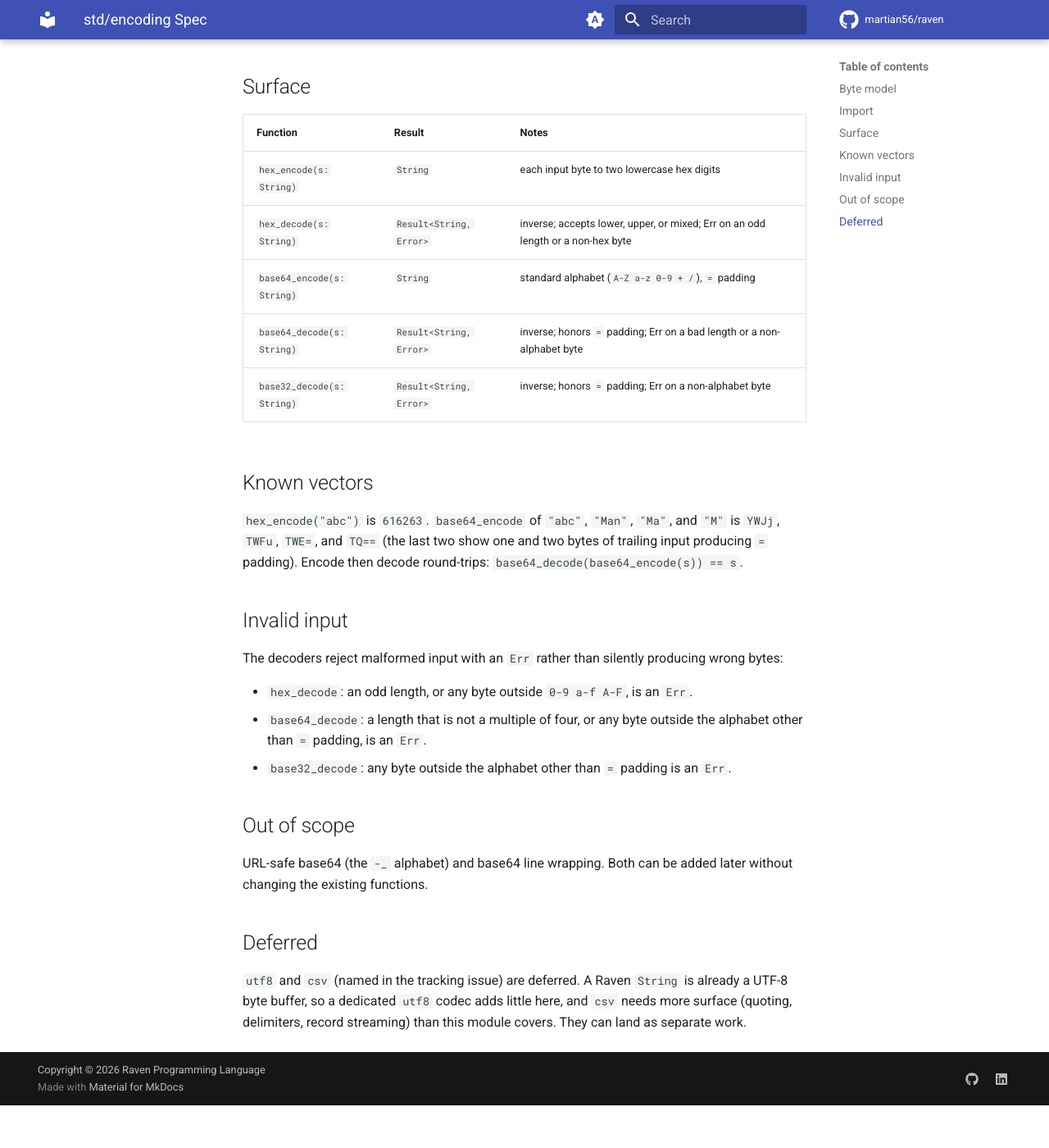
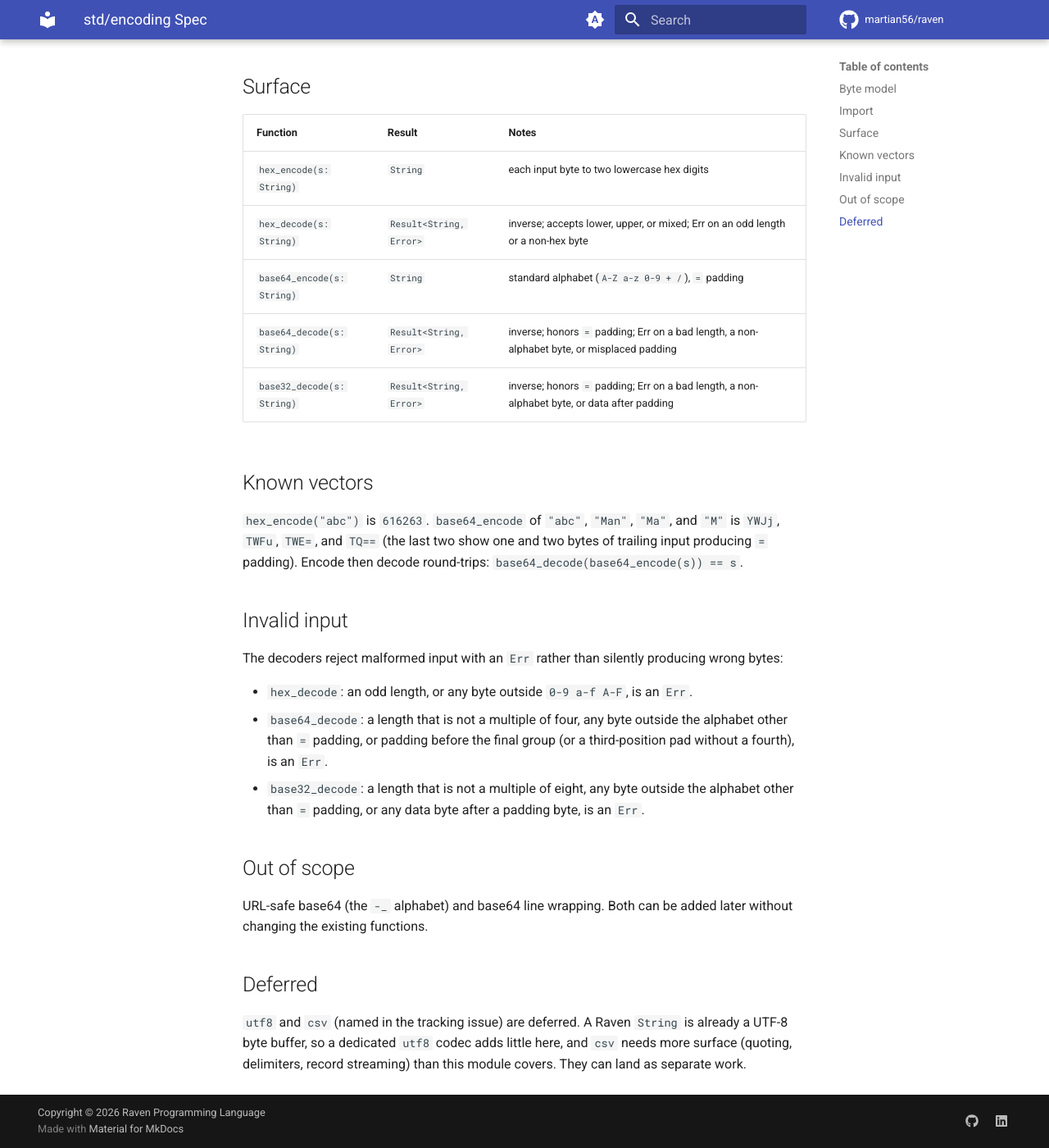
Before and after one commit to martian56/raven, an MkDocs documentation site: the page built from docs/v2/specs/std-encoding.md, in a window 1280 px wide and 1400 px high, scrolled down 711 px. Shown: the whole window at 82% size. Built offline with MkDocs 1.6.1 and Material for MkDocs 9.7.7, drawn with Linux system fonts in a browser that asks for light colours; comment, search, counter and statistics services are not loaded; before the commit the page ends 2059 px from its top, so only the background shows below that.

Commit message:
docs: document base64/base32 decode padding rules
Addresses CodeRabbit on #796: the std/encoding spec now notes that base64_decode
rejects misplaced padding and base32_decode rejects a non-multiple-of-8 length
and data after padding.

```diff
--- a/docs/v2/specs/std-encoding.md
+++ b/docs/v2/specs/std-encoding.md
@@ -32,8 +32,8 @@ fun main() {
 | `hex_encode(s: String)` | `String` | each input byte to two lowercase hex digits |
 | `hex_decode(s: String)` | `Result<String, Error>` | inverse; accepts lower, upper, or mixed; Err on an odd length or a non-hex byte |
 | `base64_encode(s: String)` | `String` | standard alphabet (`A-Z a-z 0-9 + /`), `=` padding |
-| `base64_decode(s: String)` | `Result<String, Error>` | inverse; honors `=` padding; Err on a bad length or a non-alphabet byte |
-| `base32_decode(s: String)` | `Result<String, Error>` | inverse; honors `=` padding; Err on a non-alphabet byte |
+| `base64_decode(s: String)` | `Result<String, Error>` | inverse; honors `=` padding; Err on a bad length, a non-alphabet byte, or misplaced padding |
+| `base32_decode(s: String)` | `Result<String, Error>` | inverse; honors `=` padding; Err on a bad length, a non-alphabet byte, or data after padding |
 
 ## Known vectors
 
@@ -48,10 +48,12 @@ The decoders reject malformed input with an `Err` rather than silently
 producing wrong bytes:
 
 - `hex_decode`: an odd length, or any byte outside `0-9 a-f A-F`, is an `Err`.
-- `base64_decode`: a length that is not a multiple of four, or any byte outside
-  the alphabet other than `=` padding, is an `Err`.
-- `base32_decode`: any byte outside the alphabet other than `=` padding is an
-  `Err`.
+- `base64_decode`: a length that is not a multiple of four, any byte outside
+  the alphabet other than `=` padding, or padding before the final group (or a
+  third-position pad without a fourth), is an `Err`.
+- `base32_decode`: a length that is not a multiple of eight, any byte outside
+  the alphabet other than `=` padding, or any data byte after a padding byte, is
+  an `Err`.
 
 ## Out of scope
 
```
